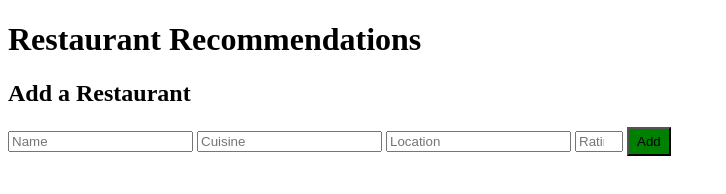
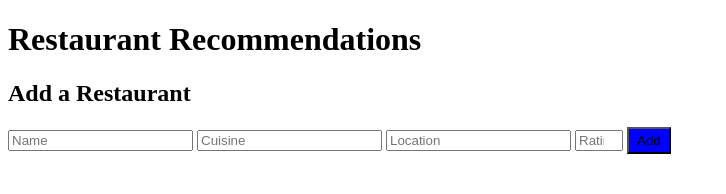
Before and after one commit to s222337266/restaurant-recommendation-app, a website: page public/index.html in a window 1280 px wide. Shown: the whole page, without its empty margins (0-726 px from the left). Drawn offline with Linux system fonts and the light colour scheme; no server answers.

Commit message:
Change submit button color to blue

```diff
--- a/public/index.html
+++ b/public/index.html
@@ -42,7 +42,7 @@
         <input type="text" id="cuisine" placeholder="Cuisine" required />
         <input type="text" id="location" placeholder="Location" required />
         <input type="number" id="rating" placeholder="Rating" required min="1" max="5" />
-        <button type="submit" style="background-color:green; padding: 5px 8px;">Add</button>
+        <button type="submit" style="background-color:blue; padding: 4px 8px;">Add</button>
     </form>
 </body>
 </html>
```
